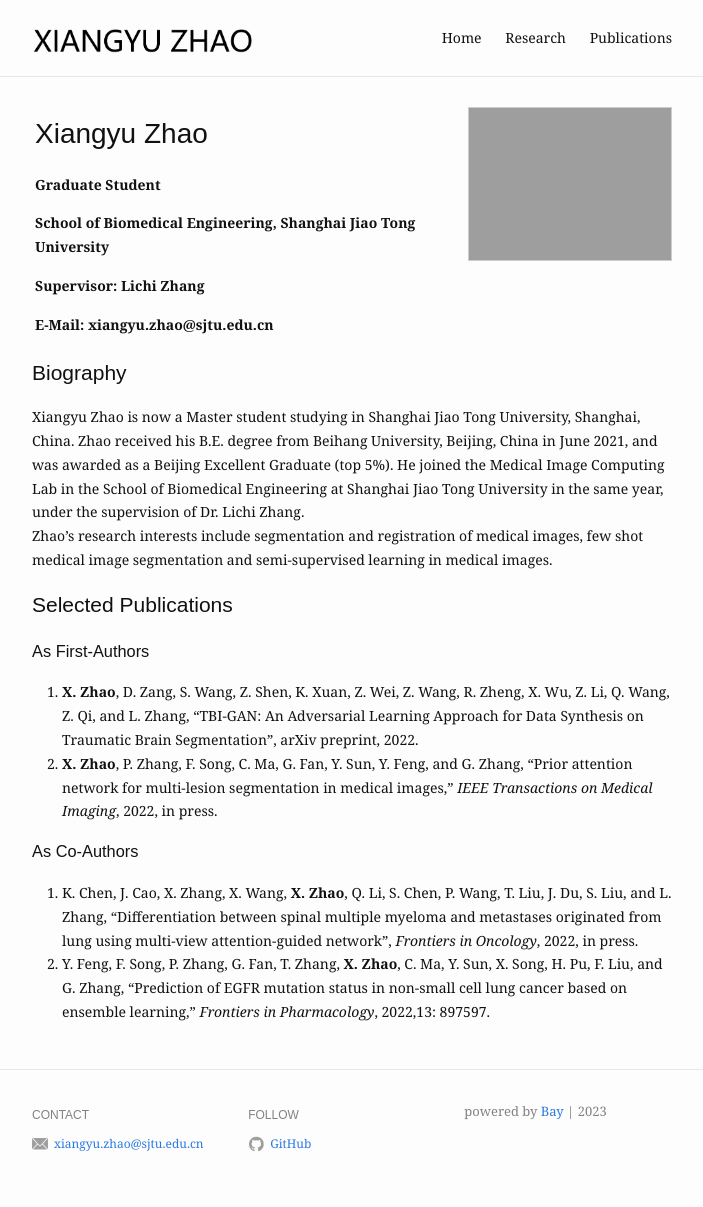
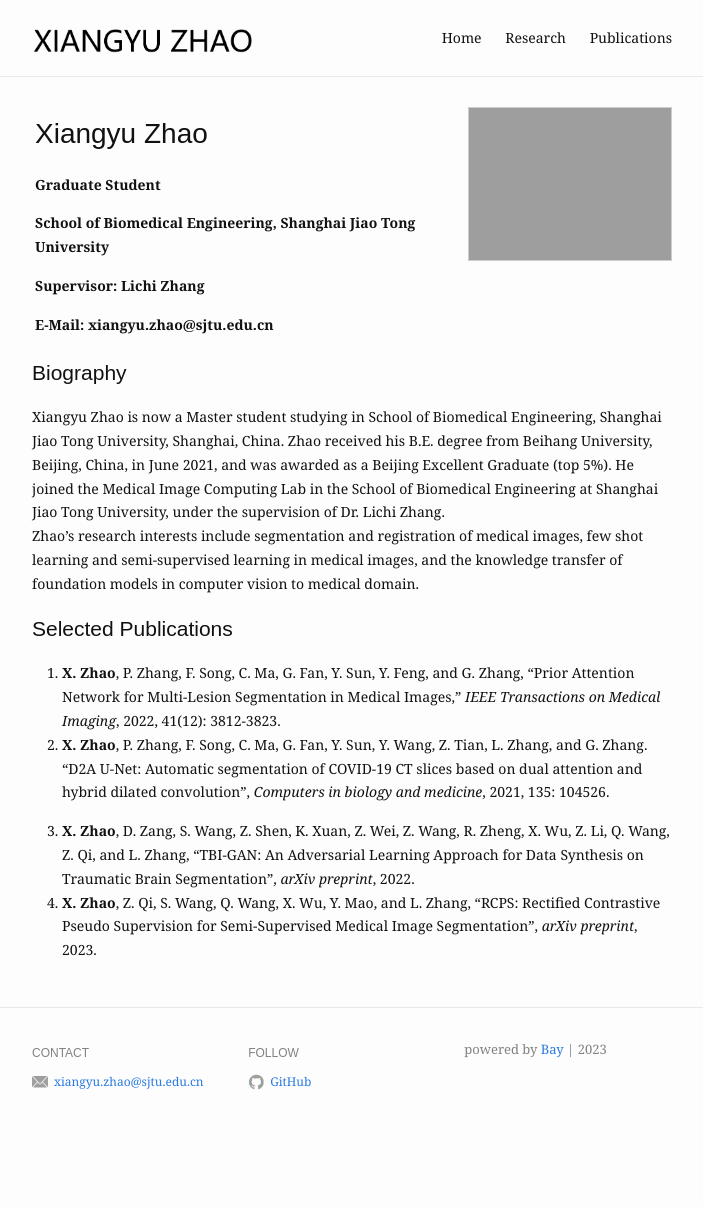
Before and after one commit to hsiangyuzhao/hsiangyuzhao.github.io, a Jekyll site: the page built from index.md, in a window 1280 px wide. Shown: the whole page, without its empty margins (288-991 px from the left). Built offline with Jekyll 4.4.1, drawn with Linux system fonts in a browser that asks for light colours; after the commit the page ends 1145 px from its top, so only the background shows below that.

Commit message:
commit for update

```diff
--- a/index.md
+++ b/index.md
@@ -19,21 +19,16 @@ profile_picture:
 
 ## Biography
 
-Xiangyu Zhao is now a Master student studying in Shanghai Jiao Tong University, Shanghai, China. Zhao received his
-B.E. degree from Beihang University, Beijing, China in June 2021, and was awarded as a Beijing Excellent Graduate
+Xiangyu Zhao is now a Master student studying in School of Biomedical Engineering, Shanghai Jiao Tong University, Shanghai, China. Zhao received his
+B.E. degree from Beihang University, Beijing, China, in June 2021, and was awarded as a Beijing Excellent Graduate
 (top 5%). He joined the Medical Image Computing Lab in the School of Biomedical Engineering at Shanghai Jiao Tong
-University in the same year, under the supervision of Dr. Lichi Zhang.
-Zhao's research interests include segmentation and registration of medical images, few shot medical image segmentation
-and semi-supervised learning in medical images.
+University, under the supervision of Dr. Lichi Zhang.
+Zhao's research interests include segmentation and registration of medical images, few shot learning and semi-supervised learning in medical images, and the knowledge transfer of foundation models in computer vision to medical domain.
 
 ## Selected Publications
 
-### As First-Authors
+1. **X. Zhao**, P. Zhang, F. Song, C. Ma, G. Fan, Y. Sun, Y. Feng, and G. Zhang, “Prior Attention Network for Multi-Lesion Segmentation in Medical Images,” *IEEE Transactions on Medical Imaging*, 2022, 41(12): 3812-3823.
+2. **X. Zhao**, P. Zhang, F. Song, C. Ma, G. Fan, Y. Sun, Y. Wang, Z. Tian, L. Zhang, and G. Zhang. "D2A U-Net: Automatic segmentation of COVID-19 CT slices based on dual attention and hybrid dilated convolution", *Computers in biology and medicine*, 2021, 135: 104526.
 
-1. **X. Zhao**, D. Zang, S. Wang, Z. Shen, K. Xuan, Z. Wei, Z. Wang, R. Zheng, X. Wu, Z. Li, Q. Wang, Z. Qi, and L. Zhang, "TBI-GAN: An Adversarial Learning Approach for Data Synthesis on Traumatic Brain Segmentation", arXiv preprint, 2022.
-2. **X. Zhao**, P. Zhang, F. Song, C. Ma, G. Fan, Y. Sun, Y. Feng, and G. Zhang, “Prior attention network for multi-lesion segmentation in medical images,” *IEEE Transactions on Medical Imaging*, 2022, in press.
-
-### As Co-Authors
-
-1. K. Chen, J. Cao, X. Zhang, X. Wang, **X. Zhao**, Q. Li, S. Chen, P. Wang, T. Liu, J. Du, S. Liu, and L. Zhang, "Differentiation between spinal multiple myeloma and metastases originated from lung using multi-view attention-guided network", *Frontiers in Oncology*, 2022, in press.
-2. Y. Feng, F. Song, P. Zhang, G. Fan, T. Zhang, **X. Zhao**, C. Ma, Y. Sun, X. Song, H. Pu, F. Liu, and G. Zhang, “Prediction of EGFR mutation status in non-small cell lung cancer based on ensemble learning,” *Frontiers in Pharmacology*, 2022,13: 897597.
+2. **X. Zhao**, D. Zang, S. Wang, Z. Shen, K. Xuan, Z. Wei, Z. Wang, R. Zheng, X. Wu, Z. Li, Q. Wang, Z. Qi, and L. Zhang, "TBI-GAN: An Adversarial Learning Approach for Data Synthesis on Traumatic Brain Segmentation", *arXiv preprint*, 2022.
+3. **X. Zhao**, Z. Qi, S. Wang, Q. Wang, X. Wu, Y. Mao, and L. Zhang, "RCPS: Rectified Contrastive Pseudo Supervision for Semi-Supervised Medical Image Segmentation", *arXiv preprint*, 2023.
```
Also changed, not shown: publications.md (+7 -5 lines), research.md (+10 -0 lines), assets/img/content/rcps.jpg (added).
